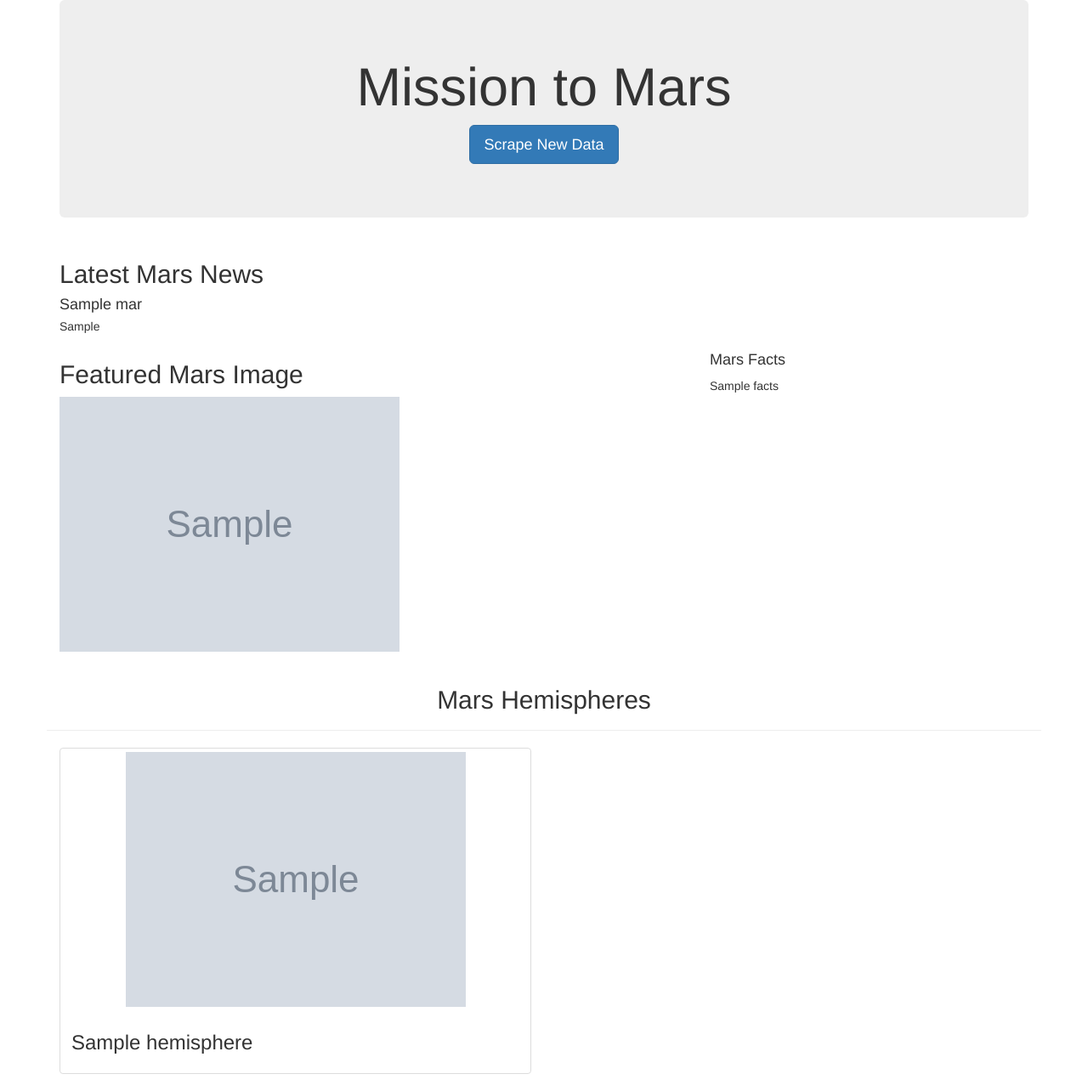
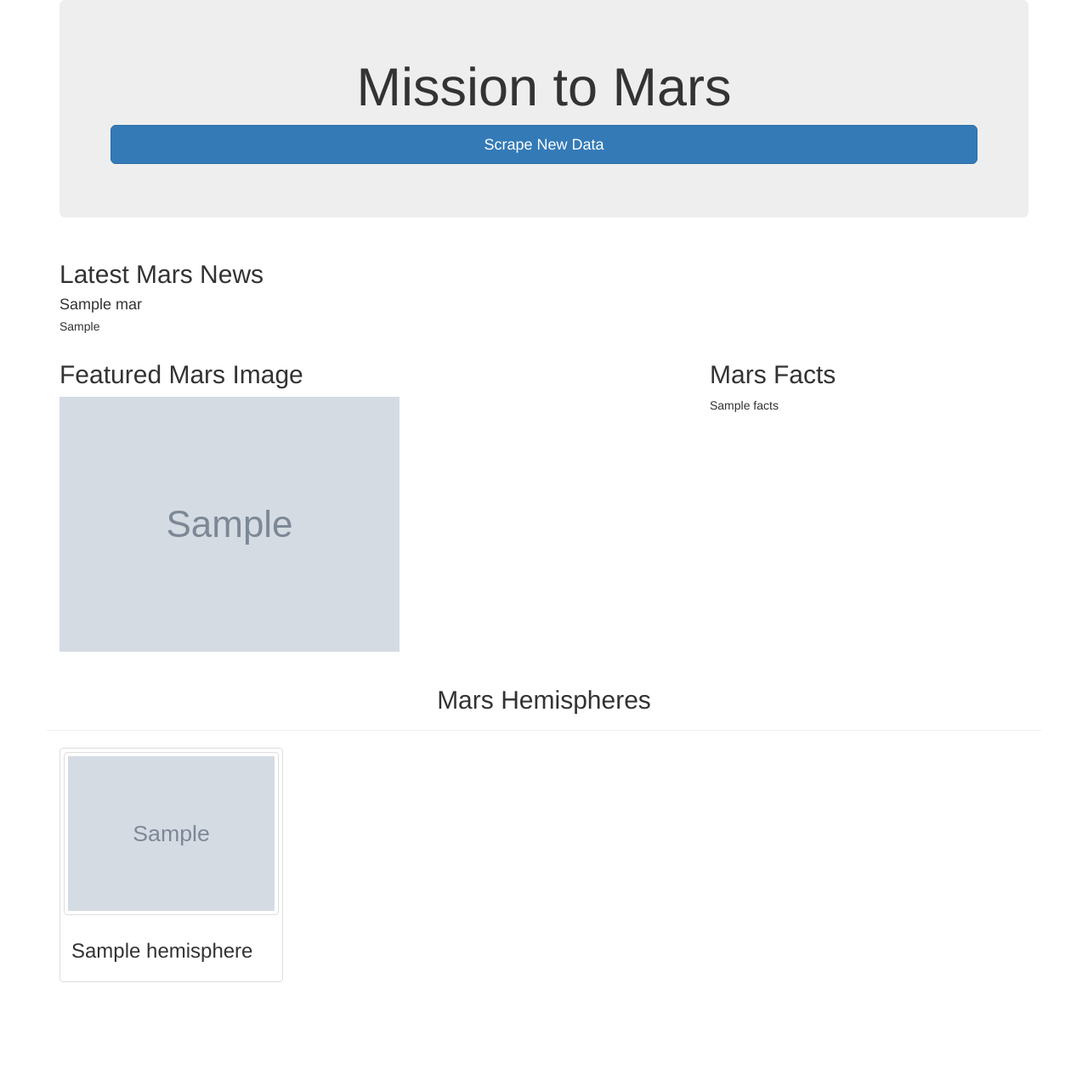
Before and after one commit to Daniel-Sanudo/Mission-to-Mars, a Flask app: page / in a window 1280 px wide. Shown: the whole page at 85% size. After the commit the page ends 1156 px from the top, so only its background shows below. Run offline with Flask 2, Linux system fonts and the light colour scheme; grey boxes marked "Sample" are stand-in pictures; a database or web service that is not in the repository returns one stand-in record (values such as "Sample title"); some libraries are stand-ins or nearby versions.

Commit message:
Included more bootstrap components in html file, fixed the dataframe to html function

```diff
--- a/templates/index.html
+++ b/templates/index.html
@@ -15,8 +15,8 @@
       <!-- Add Jumbotron to Header -->
       <div class="jumbotron text-center">
         <h1>Mission to Mars</h1>
-        <!-- Add a button to activate scraping script -->
-        <p><a class="btn btn-primary btn-lg" href="/scrape" role="button">Scrape New Data</a></p>
+          <!-- Add a button to activate scraping script -->
+          <p><a class="btn btn-primary btn-lg btn-block" href="/scrape" role="button">Scrape New Data</a></p>
       </div>
 
       <!-- Add section for Mars News -->
@@ -45,8 +45,10 @@
         <div class="col-md-4">
           <!-- Mars Facts -->
           <div class="row" id="mars-facts">
-            <h4>Mars Facts</h4>
-            {{ mars.facts | safe }}
+            <h2>Mars Facts</h2>
+              <table>
+                {{ mars.facts | safe }}
+              </table>
           </div>
         </div>
       </div>
@@ -54,13 +56,13 @@
       <!-- Section for Mars Hemispheres -->
       <div class="row" id="mars-hemispheres">
         <div class="page-header">
-          <h2 class="text-center">Mars Hemispheres</h2>
+            <h2 class="text-center">Mars Hemispheres</h2>
         </div>
 
         {% for hemisphere in mars.hemispheres %}
-        <div class="col-md-6">
+        <div class="col-md-3">
           <div class="thumbnail">
-            <img src="{{hemisphere.img_url | default('static/images/error.png', true)}}" alt="...">
+            <a href="{{hemisphere.img_url}}"><img src="{{hemisphere.img_url | default('static/images/error.png', true)}}" class="img-responsive img-thumbnail"></a>
             <div class="caption">
               <h3>{{hemisphere.title}}</h3>
             </div>
```
Also changed, not shown: scraping.py (+7 -4 lines).
